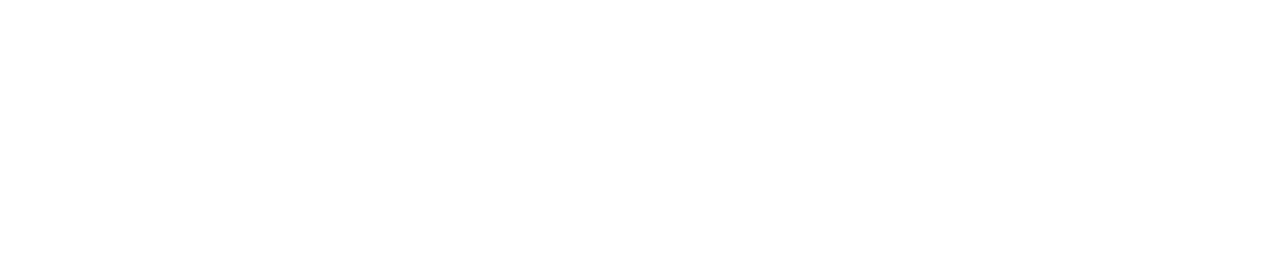
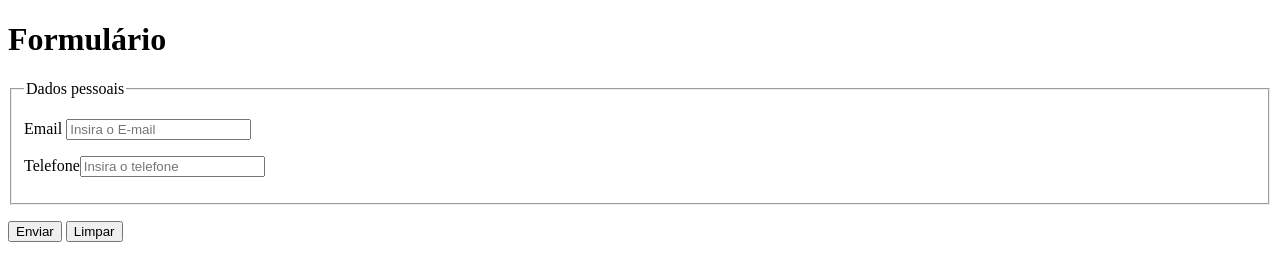
Before and after one commit to italo-mateus/html-e-css, a plain HTML site: page form04.html in a window 1280 px wide. Drawn offline with Linux system fonts and the light colour scheme.

Commit message:
Update form04.html

```diff
--- a/form04.html
+++ b/form04.html
@@ -7,6 +7,22 @@
     <title>Formulário</title>
 </head>
 <body>
-    <p></p>
+    <h1>Formulário</h1>
+    <form action="" method="get">
+    <fieldset>
+        <legend>Dados pessoais</legend>
+        <p>
+            <label for="iemail">Email</label>
+            <input type="email" name="email" id="iemail" autocomplete="email" placeholder="Insira o E-mail">
+        </p>
+        <p>
+            <label for="itel">Telefone</label><input type="tel" name="tel" id="itel" autocomplete="tel" placeholder="Insira o telefone">
+        </p>
+    </fieldset>
+    <p>
+        <input type="submit" value="Enviar">
+        <input type="reset" value="Limpar">
+    </p>
+    </form>
 </body>
 </html>
```
